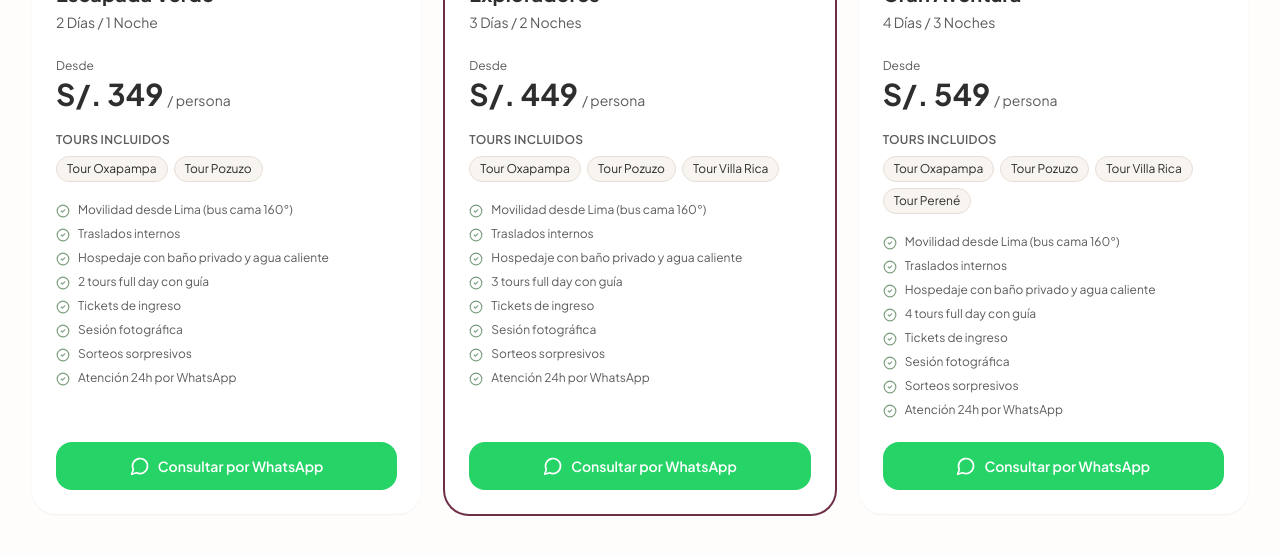
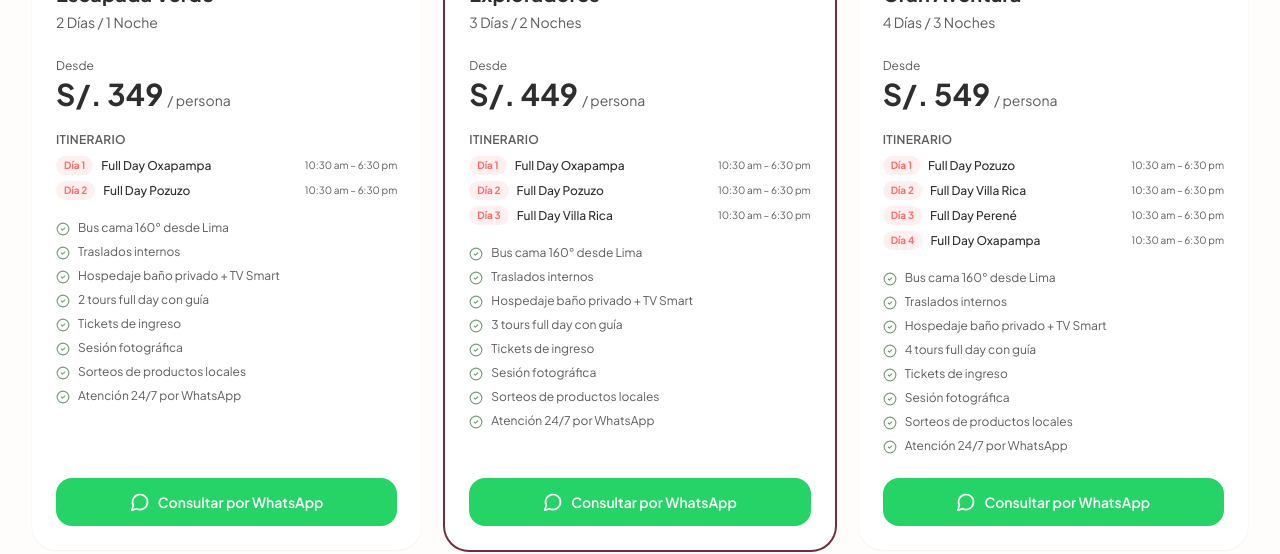
Before and after one commit to LETSGO-CONSULTING/amoryaventura, a React (Vite) app: page / in a window 1280 px wide. Shown: the part 3120-3674 px from the top of the page. Built offline with nearby package versions, Linux system fonts and the light colour scheme.

Commit message:
feat: add day-by-day schedule to package cards

```diff
--- a/src/components/ToursSection/ToursSection.tsx
+++ b/src/components/ToursSection/ToursSection.tsx
@@ -29,15 +29,19 @@ const PACKAGES = [
     badgeColor: 'bg-coral text-white',
     price: 349,
     tours: ['Tour Oxapampa', 'Tour Pozuzo'],
+    schedule: [
+      { day: 'Día 1', label: 'Full Day Oxapampa', time: '10:30 am – 6:30 pm' },
+      { day: 'Día 2', label: 'Full Day Pozuzo', time: '10:30 am – 6:30 pm' },
+    ],
     includes: [
-      'Movilidad desde Lima (bus cama 160°)',
+      'Bus cama 160° desde Lima',
       'Traslados internos',
-      'Hospedaje con baño privado y agua caliente',
+      'Hospedaje baño privado + TV Smart',
       '2 tours full day con guía',
       'Tickets de ingreso',
       'Sesión fotográfica',
-      'Sorteos sorpresivos',
-      'Atención 24h por WhatsApp',
+      'Sorteos de productos locales',
+      'Atención 24/7 por WhatsApp',
     ],
     highlight: 'olive',
     msg: 'Hola! Quiero información sobre el paquete *Escapada Verde (2D/1N)* para Oxapampa.',
@@ -50,15 +54,20 @@ const PACKAGES = [
     badgeColor: 'bg-vino text-white',
     price: 449,
     tours: ['Tour Oxapampa', 'Tour Pozuzo', 'Tour Villa Rica'],
+    schedule: [
+      { day: 'Día 1', label: 'Full Day Oxapampa', time: '10:30 am – 6:30 pm' },
+      { day: 'Día 2', label: 'Full Day Pozuzo', time: '10:30 am – 6:30 pm' },
+      { day: 'Día 3', label: 'Full Day Villa Rica', time: '10:30 am – 6:30 pm' },
+    ],
     includes: [
-      'Movilidad desde Lima (bus cama 160°)',
+      'Bus cama 160° desde Lima',
       'Traslados internos',
-      'Hospedaje con baño privado y agua caliente',
+      'Hospedaje baño privado + TV Smart',
       '3 tours full day con guía',
       'Tickets de ingreso',
       'Sesión fotográfica',
-      'Sorteos sorpresivos',
-      'Atención 24h por WhatsApp',
+      'Sorteos de productos locales',
+      'Atención 24/7 por WhatsApp',
     ],
     highlight: 'vino',
     msg: 'Hola! Quiero información sobre el paquete *Exploradores (3D/2N)* para Oxapampa.',
@@ -71,15 +80,21 @@ const PACKAGES = [
     badgeColor: 'bg-olive text-white',
     price: 549,
     tours: ['Tour Oxapampa', 'Tour Pozuzo', 'Tour Villa Rica', 'Tour Perené'],
+    schedule: [
+      { day: 'Día 1', label: 'Full Day Pozuzo', time: '10:30 am – 6:30 pm' },
+      { day: 'Día 2', label: 'Full Day Villa Rica', time: '10:30 am – 6:30 pm' },
+      { day: 'Día 3', label: 'Full Day Perené', time: '10:30 am – 6:30 pm' },
+      { day: 'Día 4', label: 'Full Day Oxapampa', time: '10:30 am – 6:30 pm' },
+    ],
     includes: [
-      'Movilidad desde Lima (bus cama 160°)',
+      'Bus cama 160° desde Lima',
       'Traslados internos',
-      'Hospedaje con baño privado y agua caliente',
+      'Hospedaje baño privado + TV Smart',
       '4 tours full day con guía',
       'Tickets de ingreso',
       'Sesión fotográfica',
-      'Sorteos sorpresivos',
-      'Atención 24h por WhatsApp',
+      'Sorteos de productos locales',
+      'Atención 24/7 por WhatsApp',
     ],
     highlight: 'olive',
     msg: 'Hola! Quiero información sobre el paquete *Gran Aventura (4D/3N)* para Oxapampa.',
@@ -237,19 +252,20 @@ export default function ToursSection() {
                     </div>
                   </div>
 
-                  {/* Tours included */}
+                  {/* Schedule day by day */}
                   <div className="mb-5">
                     <p className="text-xs font-semibold text-brand-secondary uppercase tracking-wide mb-2">
-                      Tours incluidos
+                      Itinerario
                     </p>
-                    <div className="flex flex-wrap gap-1.5">
-                      {pkg.tours.map((t) => (
-                        <span
-                          key={t}
-                          className="text-xs bg-sand text-brand-dark border border-brand-border px-2.5 py-1 rounded-full"
-                        >
-                          {t}
-                        </span>
+                    <div className="space-y-1.5">
+                      {pkg.schedule.map((s) => (
+                        <div key={s.day} className="flex items-center gap-2">
+                          <span className="flex-shrink-0 text-[10px] font-bold bg-coral/10 text-coral px-2 py-0.5 rounded-full">
+                            {s.day}
+                          </span>
+                          <span className="text-xs text-brand-dark font-medium truncate">{s.label}</span>
+                          <span className="text-[10px] text-brand-secondary ml-auto flex-shrink-0">{s.time}</span>
+                        </div>
                       ))}
                     </div>
                   </div>
```
